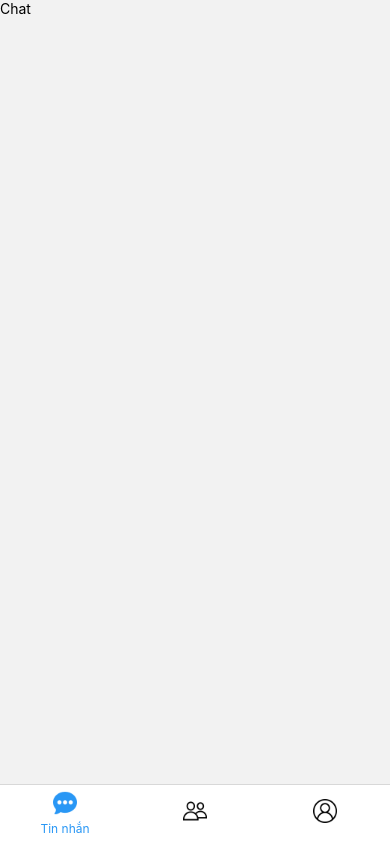
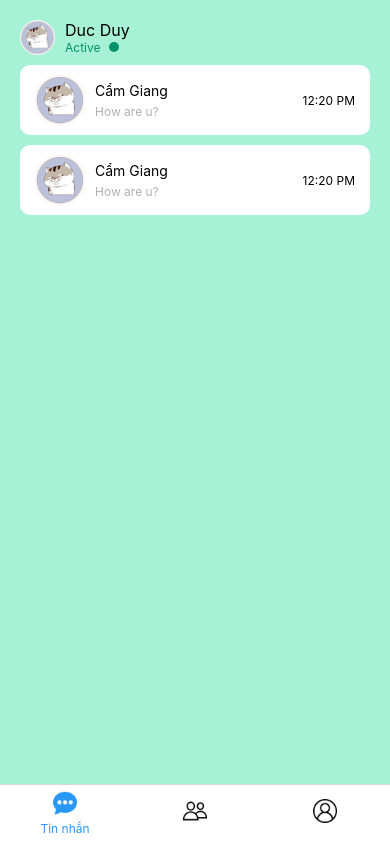
Before and after one commit to DucDuy2104/slay-chat-app, a React Native app: screen / in a window 390 px wide. Built offline with nearby package versions, Linux system fonts and the light colour scheme.

Commit message:
add chat screen

```diff
--- /dev/null
+++ b/src/assets/color/colors.js
@@ -0,0 +1,10 @@
+const colors = {
+    primary_light_green: '#A7F2D7',
+    white: "#fff",
+    black: "#000",
+    green: "#00916A",
+    gray: "#B1B1B1",
+}
+
+
+export default colors;
--- a/src/page/Chat/index.js
+++ b/src/page/Chat/index.js
@@ -1,10 +1,34 @@
-import { View, Text } from 'react-native'
+import { View, Text, Image, TouchableOpacity } from 'react-native'
 import React from 'react'
+import chatStyle from './style'
+
+const ConversationItem = () => {
+  return (
+    <TouchableOpacity>
+      <View style={chatStyle.conversationContainer}>
+        <Image style={chatStyle.image50} source={require('../../assets/image/avatar.jpg')} />
+        <View style={chatStyle.infoContent}>
+          <Text style={chatStyle.nameConversation}>Cẩm Giang</Text>
+          <Text style={chatStyle.lastMessage}>How are u?</Text>
+        </View>
+        <Text style={chatStyle.time}>12:20 PM</Text>
+      </View>
+    </TouchableOpacity>
+  )
+}
 
 const Chat = () => {
   return (
-    <View>
-      <Text>Chat</Text>
+    <View style={chatStyle.container}>
+      <View style={chatStyle.header}>
+        <Image style={chatStyle.avatar} source={require('../../assets/image/avatar.jpg')} />
+        <View style={chatStyle.infoContent}>
+          <Text style={chatStyle.name}>Duc Duy</Text>
+          <Text style={chatStyle.active}>Active <View style={chatStyle.dot} /></Text>
+        </View>
+      </View>
+      <ConversationItem />
+      <ConversationItem />
     </View>
   )
 }
--- a/src/page/Chat/style.js
+++ b/src/page/Chat/style.js
@@ -1,7 +1,78 @@
 import { StyleSheet } from "react-native";
+import colors from "../../assets/color/colors";
 
 const chatStyle = StyleSheet.create({
-
+    container: {
+        flex: 1,
+        backgroundColor: colors.primary_light_green,
+        paddingHorizontal: 20,
+        paddingTop: 20
+    },
+    header: {
+        width: "100%",
+        flexDirection: 'row',
+        justifyContent: 'space-between',
+        alignItems: 'center',
+        marginBottom: 10
+    },
+    infoContent:{
+        flexDirection: 'column',
+        flex: 1,
+        marginLeft: 10
+    },
+    dot: {
+        width:10,
+        height: 10,
+        borderRadius: 5,
+        backgroundColor: colors.green,
+        marginHorizontal: 5
+    },
+    avatar: {
+        width:  35,
+        height: 35,
+        borderRadius: 35
+    },
+    name: {
+        fontSize: 16,
+        fontWeight: 'medium',
+        color: colors.black
+    },
+    active: {
+        fontSize:  12,
+        fontWeight: 'medium',
+        color: colors.green
+    },
+    conversationContainer: {
+        paddingVertical: 10,
+        paddingHorizontal: 15,
+        backgroundColor: colors.white,
+        borderRadius: 10,
+        marginBottom: 10,
+        width: '100%',
+        flexDirection: 'row',
+        alignItems: 'center'
+    },
+    image50: {
+        width:  50,
+        height: 50,
+        borderRadius: 50
+    },
+    nameConversation: {
+        fontSize: 14,
+        fontWeight: 'medium',
+        color:  colors.black
+    },
+    lastMessage: {
+        fontSize: 12,
+        color:  colors.gray,
+        fontWeight: 'regular',
+        marginTop: 5
+    },
+    time: {
+        fontWeight:  'regular',
+        fontSize: 12,
+        color: colors.black
+    }
 })
 
 export default chatStyle;
--- a/src/page/Friend/index.js
+++ b/src/page/Friend/index.js
@@ -1,10 +1,14 @@
-import { View, Text } from 'react-native'
+import { View, Text, TextInput, Image } from 'react-native'
 import React from 'react'
+import friendStyle from './style'
 
 const Friend = () => {
   return (
-    <View>
-      <Text>Friend</Text>
+    <View style={friendStyle.container}>
+      <View style={friendStyle.inputContainer}>
+        <TextInput placeholder="Enter friend's email" style={friendStyle.input}/>
+        <Image style={friendStyle.icon20} source={require('../../assets/image/search.png')}/>
+      </View>
     </View>
   )
 }
--- a/src/page/Friend/style.js
+++ b/src/page/Friend/style.js
@@ -1,7 +1,32 @@
 import { StyleSheet } from "react-native";
+import colors from "../../assets/color/colors";
 
 const friendStyle = StyleSheet.create({
-
+    container: {
+        flex: 1,
+        backgroundColor: colors.primary_light_green,
+        paddingTop: 20,
+        paddingHorizontal: 20
+    },
+    inputContainer: {
+        width: '100%',
+        paddingHorizontal: 20,
+        flexDirection: 'row',
+        justifyContent: 'space-between',
+        alignItems: 'center',
+        marginBottom:  16,
+        backgroundColor: colors.white,
+        borderRadius: 8
+    },
+    input: {
+        flex: 1,
+        paddingRight: 10
+    },
+    icon20:{
+        width: 20,
+        height: 20,
+        resizeMode: 'contain'
+    }
 })
 
 
```
Also changed, not shown: src/assets/image/avatar.jpg (added), src/components/index.js (added), src/page/Profile/style.js (line endings or trailing spaces).
